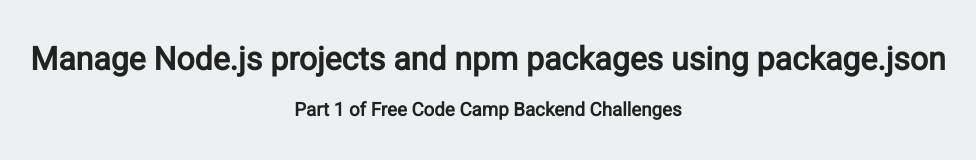
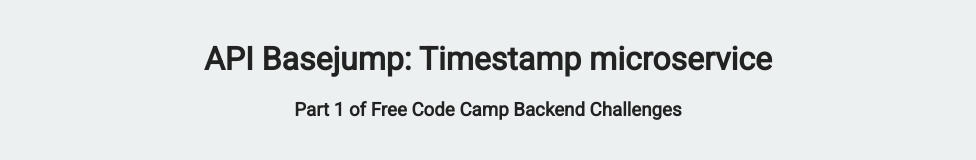
Before and after one commit to saurabh30/Timestamp-Microservice, a website: page views/index.html in a window 1280 px wide. Shown: the whole page, without its empty margins (152-1128 px from the left). Drawn offline with Linux system fonts and the light colour scheme.

Commit message:
Checkpoint

```diff
--- a/views/index.html
+++ b/views/index.html
@@ -10,7 +10,8 @@
 
    <body>
       <div class="container">
-         <h1>Manage Node.js projects and npm packages using package.json</h1>
+         <h1>API Basejump: Timestamp microservice</h1>
+        <p></p>
          <h3>Part 1 of Free Code Camp Backend Challenges</h3>
       </div>
    </body>
```
